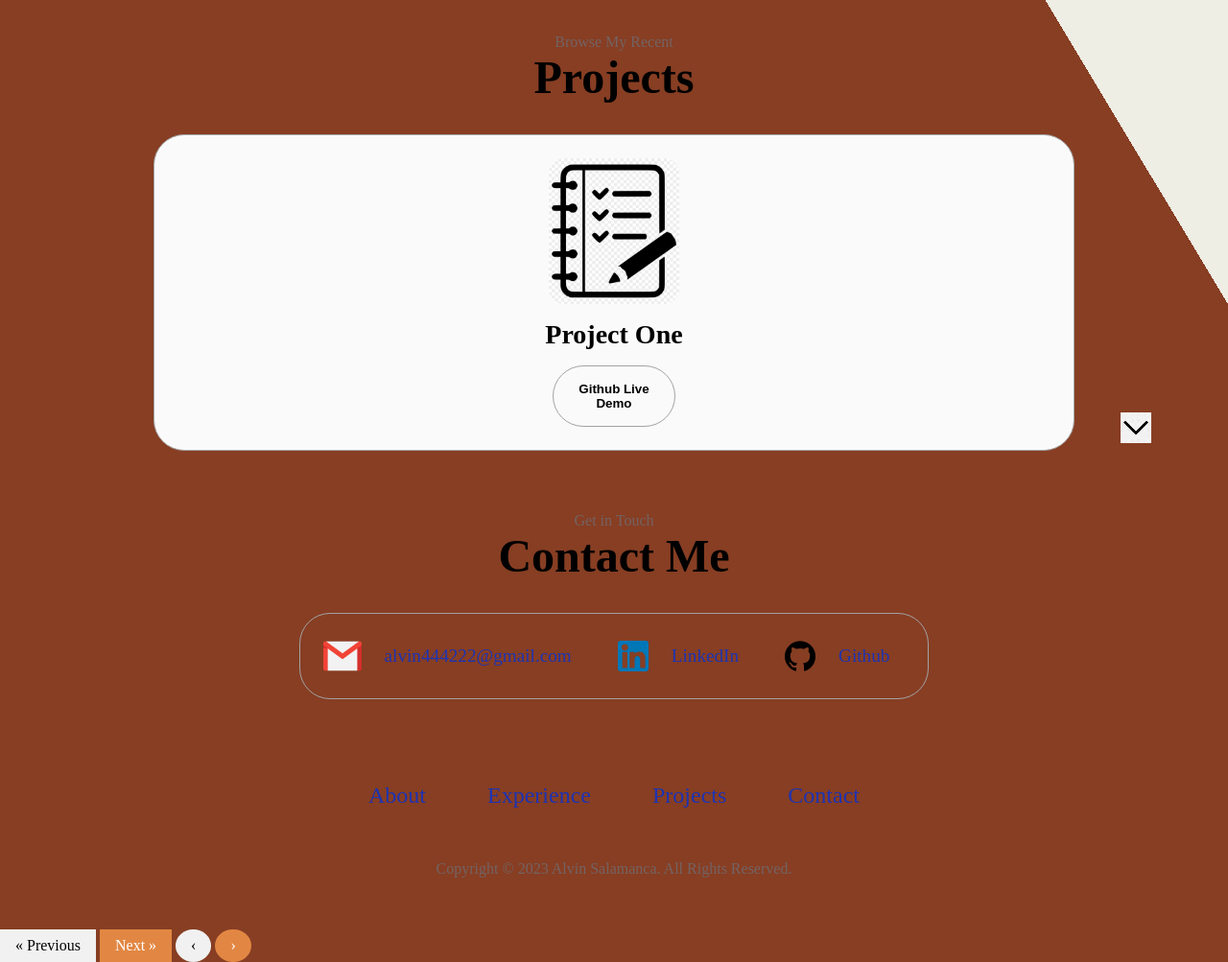
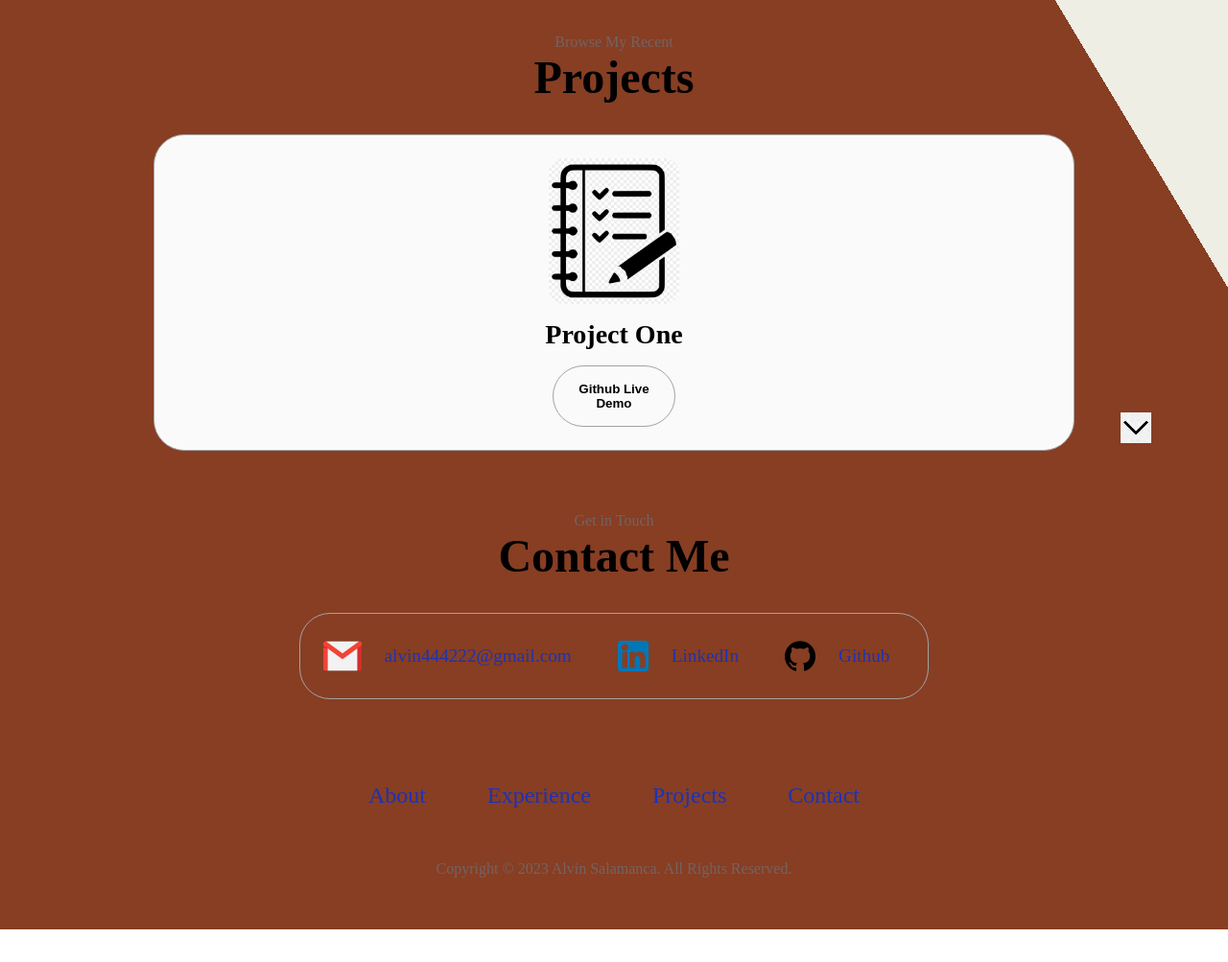
Before and after one commit to Relentless6/My-Resume, a plain HTML site: page index.html in a window 1280 px wide. Shown: the part 2499-3502 px from the top of the page at 96% size. After the commit the page ends 3468 px from the top, so only its background shows below. Drawn offline with Linux system fonts and the light colour scheme.

Commit message:
Update index.html

```diff
--- a/index.html
+++ b/index.html
@@ -237,10 +237,5 @@
       <p>Copyright &#169; 2023 Alvin Salamanca. All Rights Reserved.</p>
     </footer>
     <script src="script.js"></script>
-    <a href="#" class="previous">&laquo; Previous</a>
-    <a href="#" class="next">Next &raquo;</a>
-
-    <a href="#" class="previous round">&#8249;</a>
-    <a href="#" class="next round">&#8250;</a>
   </body>
 </html>
```
